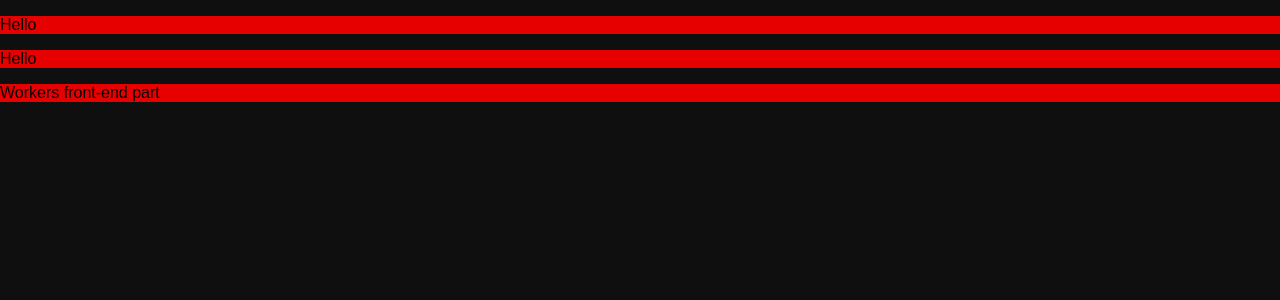
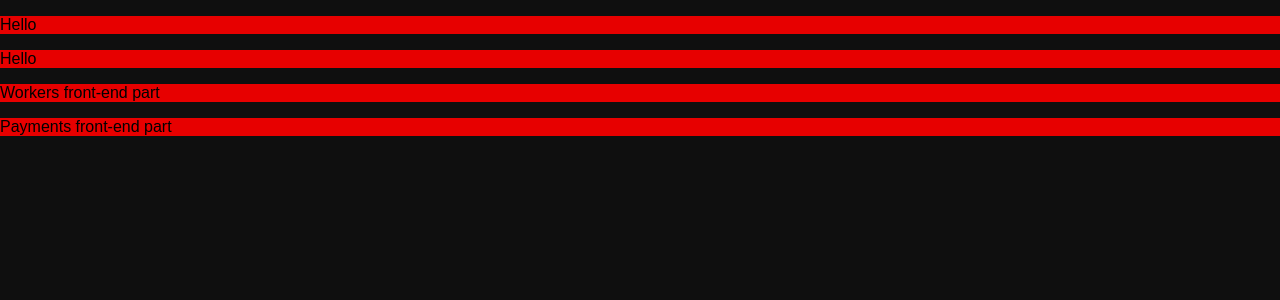
Before and after one commit to indian0ch/HotelInformalSystem, a React (Create React App) app: page / in a window 1280 px wide. Shown: the top 300 px of the page. Built offline with nearby package versions, Linux system fonts and the light colour scheme.

Commit message:
Payments component was created. Logic and front-end part in process

```diff
--- a/src/App.js
+++ b/src/App.js
@@ -2,6 +2,7 @@ import React, { useState } from "react";
 import Reservation from "./components/Reservation/Reservation";
 import Review from "./components/Review/Review";
 import Workers from "./components/Workers/Workers";
+import Payments from "./components/Payments/Payments";
 import styled from "./App.module.css";
 
 const App = () => {
@@ -16,6 +17,9 @@ const App = () => {
       <section>
         <Workers></Workers>
       </section>
+      <section>
+        <Payments></Payments>
+      </section>
     </div>
   );
 };
--- /dev/null
+++ b/src/components/Payments/Payments.js
@@ -0,0 +1,15 @@
+import React, { useState } from "react";
+import styles from "./Payments.module.css";
+// import {
+
+// } from "./PaymentsComposite.js";
+
+const Payments = (props) => {
+
+  return (
+    <div className={styles.paymentsContainer}>
+      <p>Payments front-end part</p>
+    </div>
+  );
+};
+export default Payments;
--- /dev/null
+++ b/src/components/Payments/Payments.module.css
@@ -0,0 +1,3 @@
+.paymentsContainer{
+    background-color: rgb(231, 0, 0);
+}
--- /dev/null
+++ b/src/components/Payments/PaymentsComposite.ts
@@ -0,0 +1 @@
+//Передбачається функція,яка виставляє ітоговий рахунок за проживання/послуги у готелі - Pattern Компонувальник[Composite]
```
